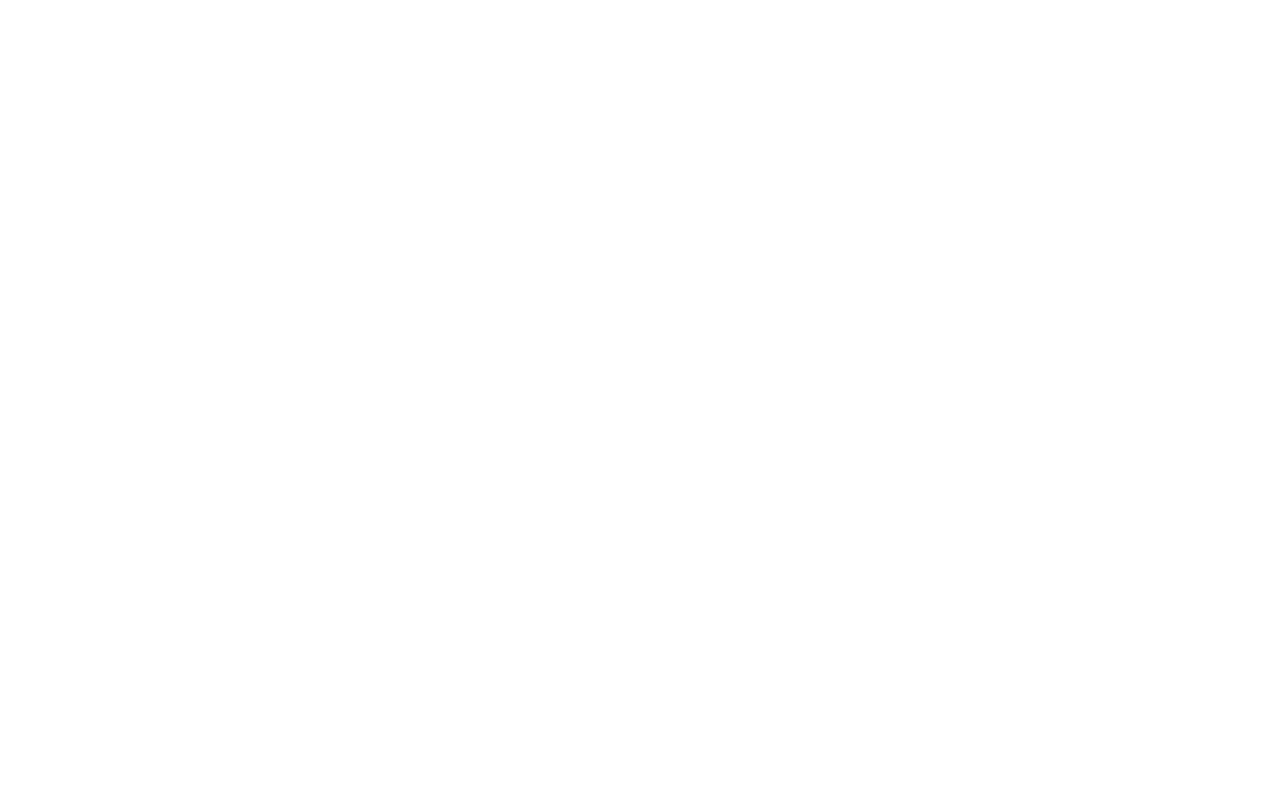
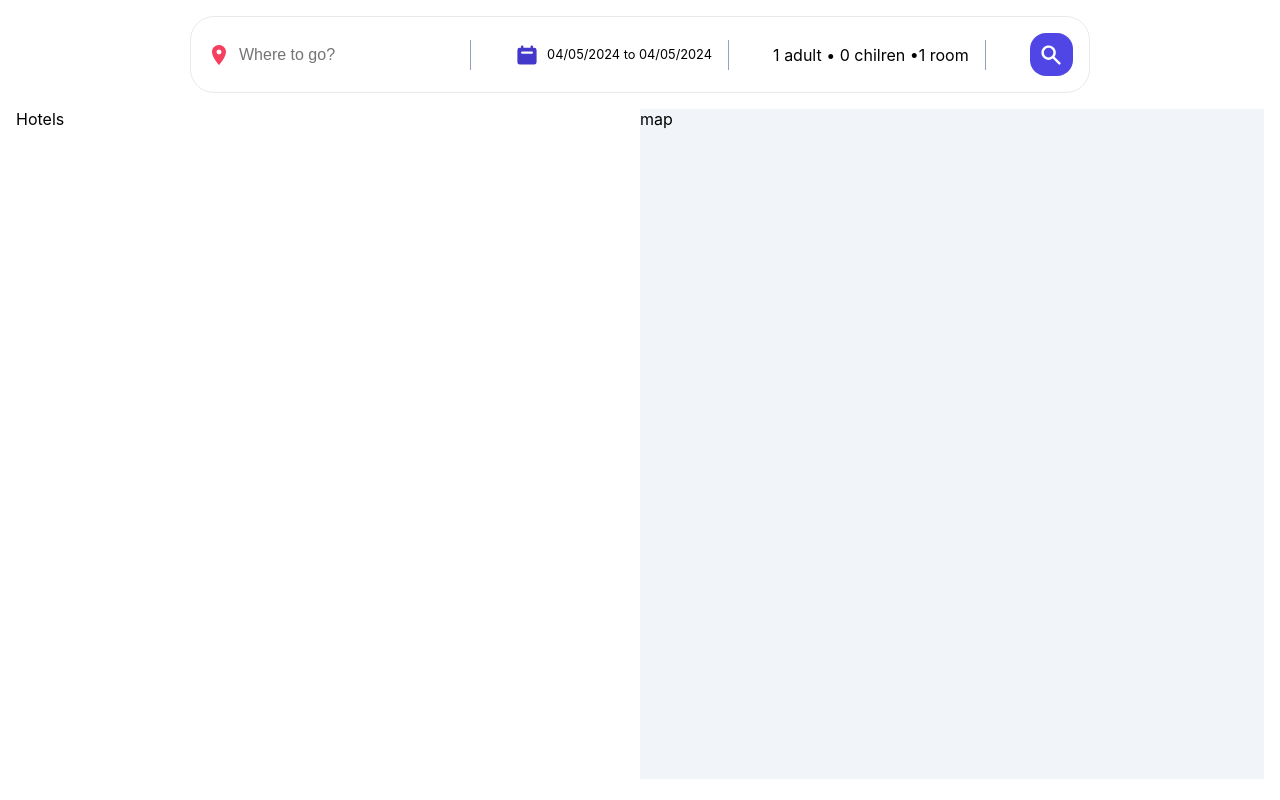
Before and after one commit to Nima-sltn/Booking-Hotel-App, a React (Vite) app: page /hotels in a window 1280 px wide. Before the commit this address had no page. Built offline with nearby package versions, Linux system fonts and the light colour scheme.

Commit message:
AppLayout: create AppLayout nested routs

```diff
--- a/src/App.jsx
+++ b/src/App.jsx
@@ -3,6 +3,7 @@ import { Toaster } from "react-hot-toast";
 import Header from "./components/Header/Header";
 import LocationList from "./components/LocationList/LocationList";
 import { Routes, Route } from "react-router-dom";
+import AppLayout from "./components/AppLayout/AppLayout";
 
 function App() {
   return (
@@ -11,6 +12,10 @@ function App() {
       <Header />
       <Routes>
         <Route path="/" element={<LocationList />} />
+        <Route path="/hotels" element={<AppLayout />}>
+          <Route index element={<div>Hotels</div>} />
+          <Route path=":id" element={<div>Single Hotel</div>} />
+        </Route>
       </Routes>
     </>
   );
--- /dev/null
+++ b/src/components/AppLayout/AppLayout.jsx
@@ -0,0 +1,16 @@
+import { Outlet } from "react-router-dom";
+
+function AppLayout() {
+  return (
+    <>
+      <div className="appLayout">
+        <div className="sidebar">
+          <Outlet />
+        </div>
+        <div className="mapContainer">map</div>
+      </div>
+    </>
+  );
+}
+
+export default AppLayout;
--- a/src/components/Header/Header.jsx
+++ b/src/components/Header/Header.jsx
@@ -9,7 +9,6 @@ import { format } from "date-fns";
 import { createSearchParams, useNavigate } from "react-router-dom";
 
 function Header() {
-  useOutsideClick(dateRef, "dateDropDown", () => setOpenDate(false));
   const [destination, setDestination] = useState("");
   const [openOption, setOpenOption] = useState(false);
   const [options, setOptions] = useState({
@@ -26,6 +25,7 @@ function Header() {
   ]);
   const [openDate, setOpenDate] = useState(false);
   const dateRef = useRef();
+  useOutsideClick(dateRef, "dateDropDown", () => setOpenDate(false));
   const navigate = useNavigate();
   // const [searchParams, setSearchParams] = useSearchParams();
 
```
